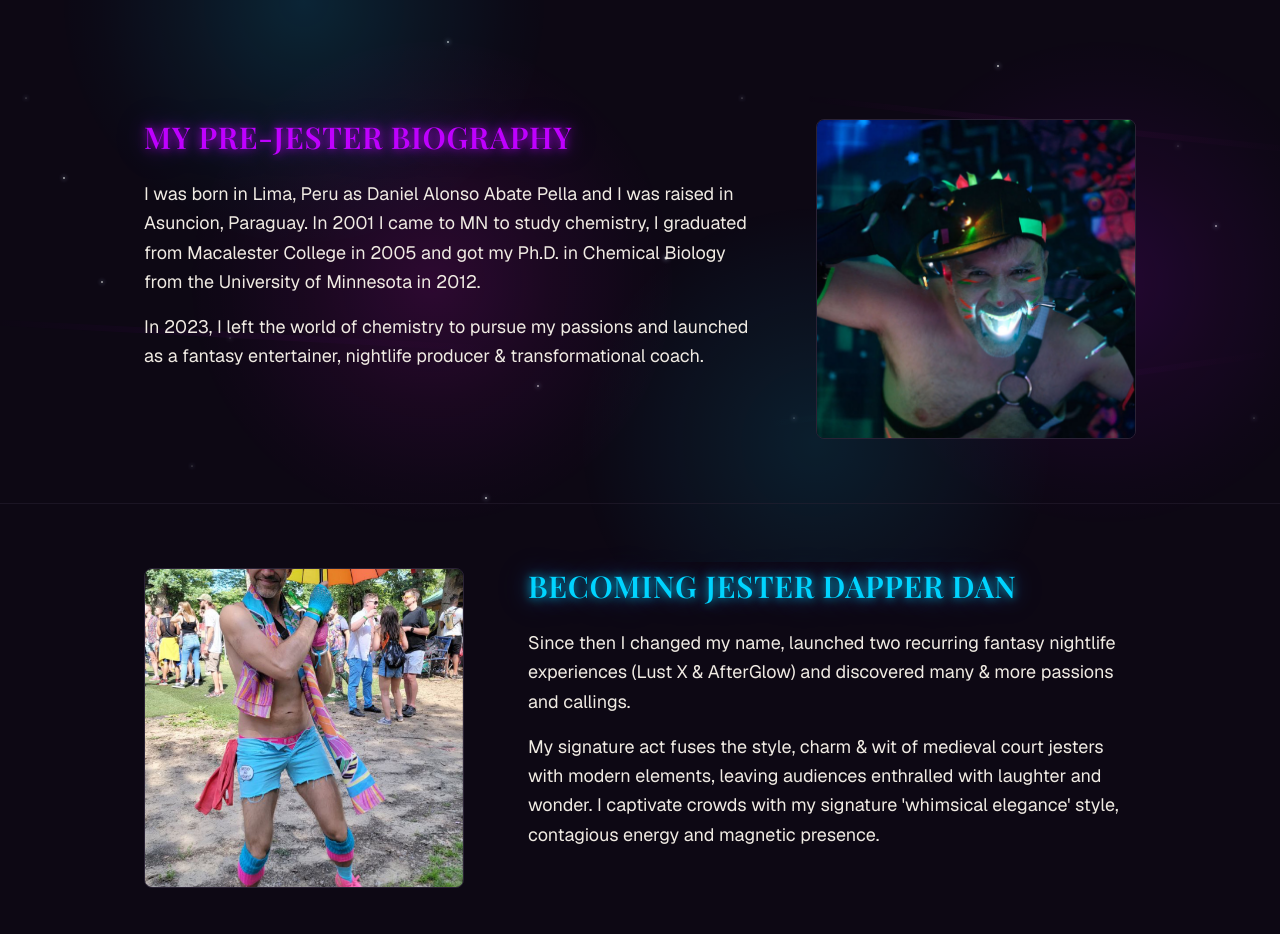
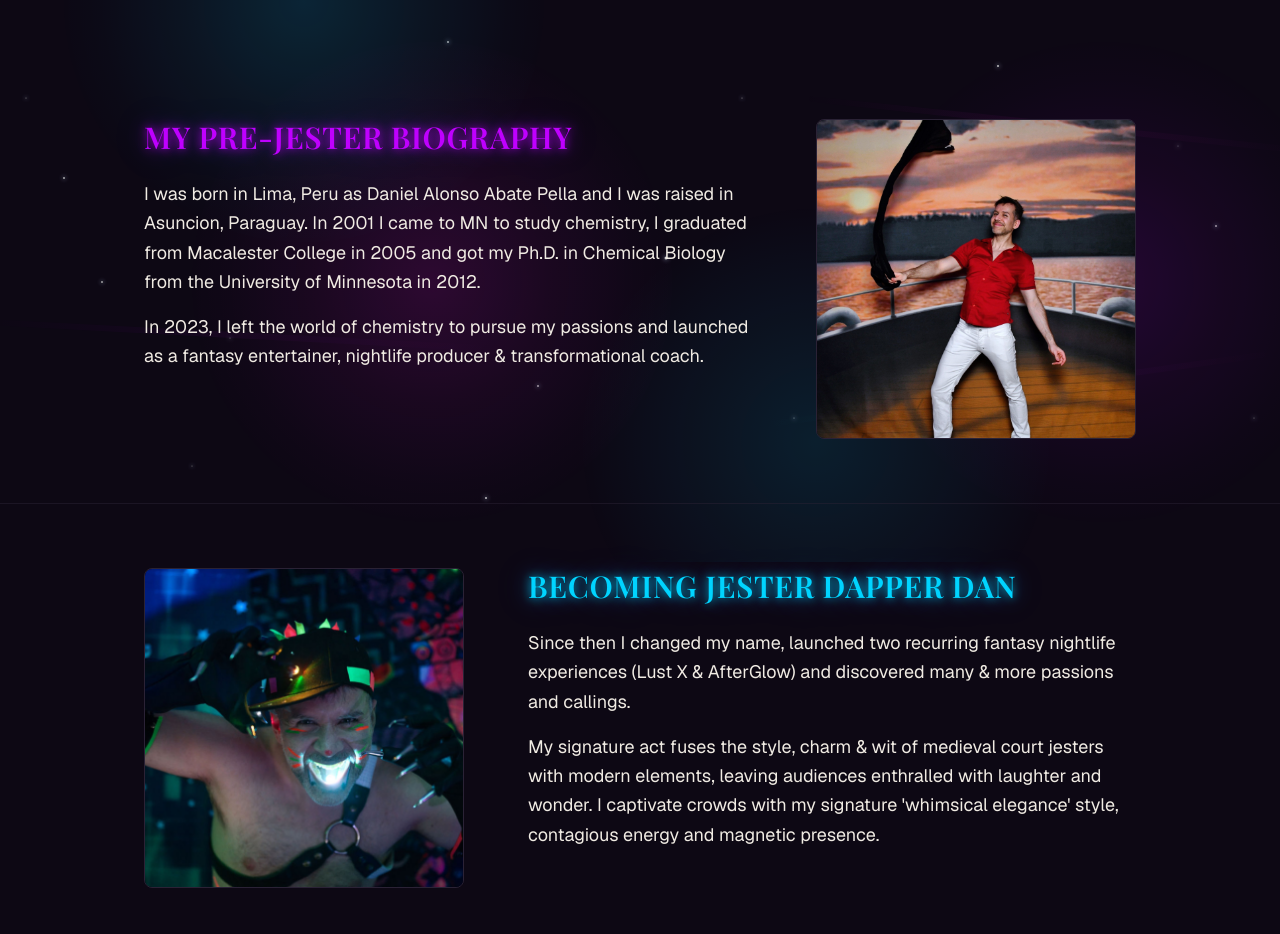
Before and after one commit to Crklemz/jdd, a Next.js app: page /about in a window 1280 px wide. Shown: the part 238-1172 px from the top of the page. Built offline with nearby package versions, Linux system fonts and the light colour scheme; a web font is replaced by a local one.

Commit message:
style: change images

```diff
--- a/app/about/page.tsx
+++ b/app/about/page.tsx
@@ -57,7 +57,7 @@ export default function AboutPage() {
           </div>
           <div className="relative h-72 w-full shrink-0 overflow-hidden rounded-lg border border-border md:h-80 md:w-80">
             <Image
-              src="/about-images/14.jpeg"
+              src="/about-images/16.jpg"
               alt=""
               fill
               className="object-cover"
@@ -87,7 +87,7 @@ export default function AboutPage() {
           </div>
           <div className="relative h-72 w-full shrink-0 overflow-hidden rounded-lg border border-border md:h-80 md:w-80">
             <Image
-              src="/about-images/18.jpg"
+              src="/about-images/14.jpeg"
               alt=""
               fill
               className="object-cover"
```
